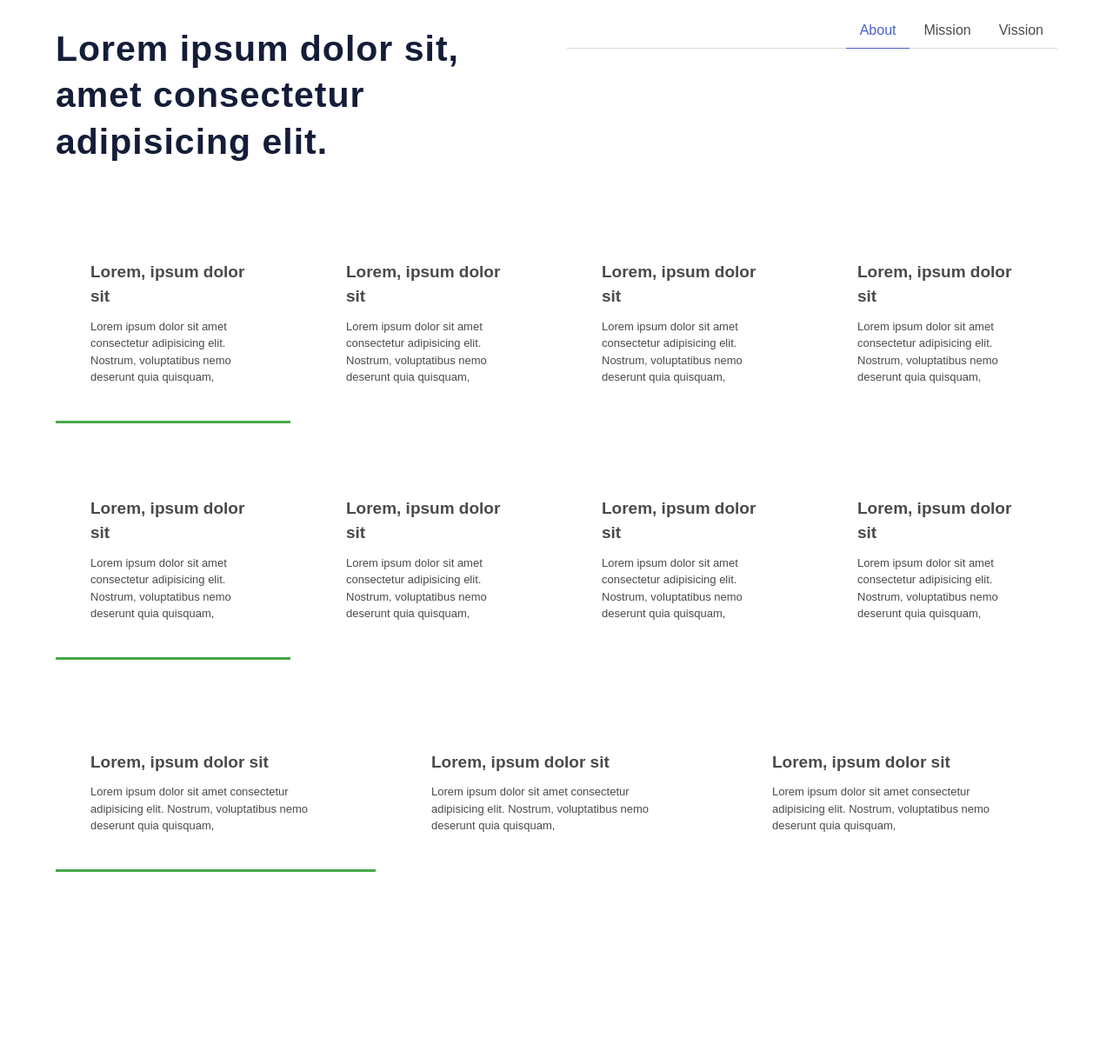
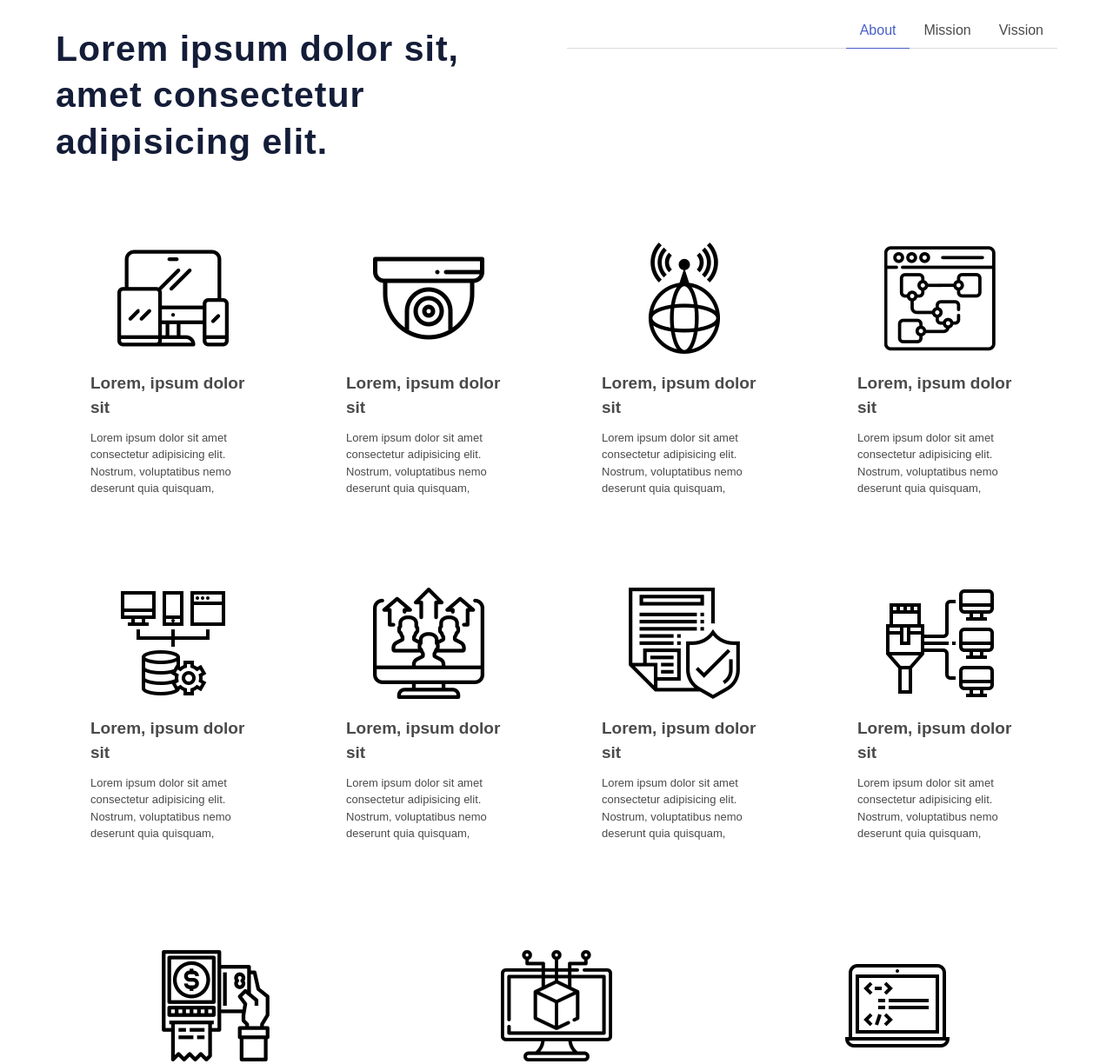
Before and after one commit to anwar254/digi-express, a plain HTML site: page pages/services.html in a window 1280 px wide. Shown: the part 895-2119 px from the top of the page at 87% size. Before the commit the page ends 1998 px from the top, so only its background shows below. Drawn offline with Linux system fonts and the light colour scheme.

Commit message:
added icons

```diff
--- a/css/master.css
+++ b/css/master.css
@@ -186,6 +186,10 @@ main.main-container{
 .service-card .text{
     font-size: 13px;
 }
+.service-icon{
+    display: flex;
+    justify-content: center;
+}
 
 
 
--- a/pages/services.html
+++ b/pages/services.html
@@ -119,9 +119,9 @@
 
                     <div class="columns" style="margin-top: 20px;">
                         <div class="column">
-                            <div class="service-card active">
+                            <div class="service-card">
                                 <div class="service-icon">
-
+                                    <img src="../images/responsive (1).png" alt="">
                                 </div>
                                 <div class="service-title">
                                     <p>Lorem, ipsum dolor sit </p>
@@ -134,7 +134,7 @@
                         <div class="column">
                             <div class="service-card">
                                 <div class="service-icon">
-
+                                    <img src="../images/cctv.png" alt="">
                                 </div>
                                 <div class="service-title">
                                     <p>Lorem, ipsum dolor sit </p>
@@ -147,7 +147,7 @@
                         <div class="column">
                             <div class="service-card">
                                 <div class="service-icon">
-
+                                    <img src="../images/wifi.png" alt="">
                                 </div>
                                 <div class="service-title">
                                     <p>Lorem, ipsum dolor sit </p>
@@ -160,7 +160,7 @@
                         <div class="column">
                             <div class="service-card">
                                 <div class="service-icon">
-
+                                    <img src="../images/ux.png" alt="">
                                 </div>
                                 <div class="service-title">
                                     <p>Lorem, ipsum dolor sit </p>
@@ -173,9 +173,9 @@
                     </div>
                     <div class="columns">
                         <div class="column">
-                            <div class="service-card active">
+                            <div class="service-card">
                                 <div class="service-icon">
-
+                                    <img src="../images/web.png" alt="">
                                 </div>
                                 <div class="service-title">
                                     <p>Lorem, ipsum dolor sit </p>
@@ -188,7 +188,7 @@
                         <div class="column">
                             <div class="service-card">
                                 <div class="service-icon">
-
+                                    <img src="../images/group.png" alt="">
                                 </div>
                                 <div class="service-title">
                                     <p>Lorem, ipsum dolor sit </p>
@@ -201,7 +201,7 @@
                         <div class="column">
                             <div class="service-card">
                                 <div class="service-icon">
-
+                                    <img src="../images/warranty.png" alt="">
                                 </div>
                                 <div class="service-title">
                                     <p>Lorem, ipsum dolor sit </p>
@@ -214,7 +214,7 @@
                         <div class="column">
                             <div class="service-card">
                                 <div class="service-icon">
-
+                                    <img src="../images/lan.png" alt="">
                                 </div>
                                 <div class="service-title">
                                     <p>Lorem, ipsum dolor sit </p>
@@ -227,9 +227,9 @@
                     </div>
                     <div class="columns" style="margin-top: 20px;">
                         <div class="column">
-                            <div class="service-card active">
+                            <div class="service-card">
                                 <div class="service-icon">
-
+                                    <img src="../images/payment-terminal.png" alt="">
                                 </div>
                                 <div class="service-title">
                                     <p>Lorem, ipsum dolor sit </p>
@@ -242,7 +242,7 @@
                         <div class="column">
                             <div class="service-card">
                                 <div class="service-icon">
-
+                                    <img src="../images/software.png" alt="">
                                 </div>
                                 <div class="service-title">
                                     <p>Lorem, ipsum dolor sit </p>
@@ -255,7 +255,7 @@
                         <div class="column">
                             <div class="service-card">
                                 <div class="service-icon">
-
+                                    <img src="../images/programming.png" alt="">
                                 </div>
                                 <div class="service-title">
                                     <p>Lorem, ipsum dolor sit </p>
@@ -268,6 +268,11 @@
                     </div>
                 </div>
             </section>
+
+            <footer class="footer dge-footer">
+
+
+            </footer>
         </main>
     </body>
 </html>
```
Also changed, not shown: images/cctv.png (added), images/group.png (added), images/icon-1.png (added), images/lan.png (added), images/payment-terminal.png (added), images/programming.png (added), images/responsive (1).png (added), images/software.png (added), images/ux.png (added), images/warranty.png (added), images/web.png (added), images/wifi.png (added).
